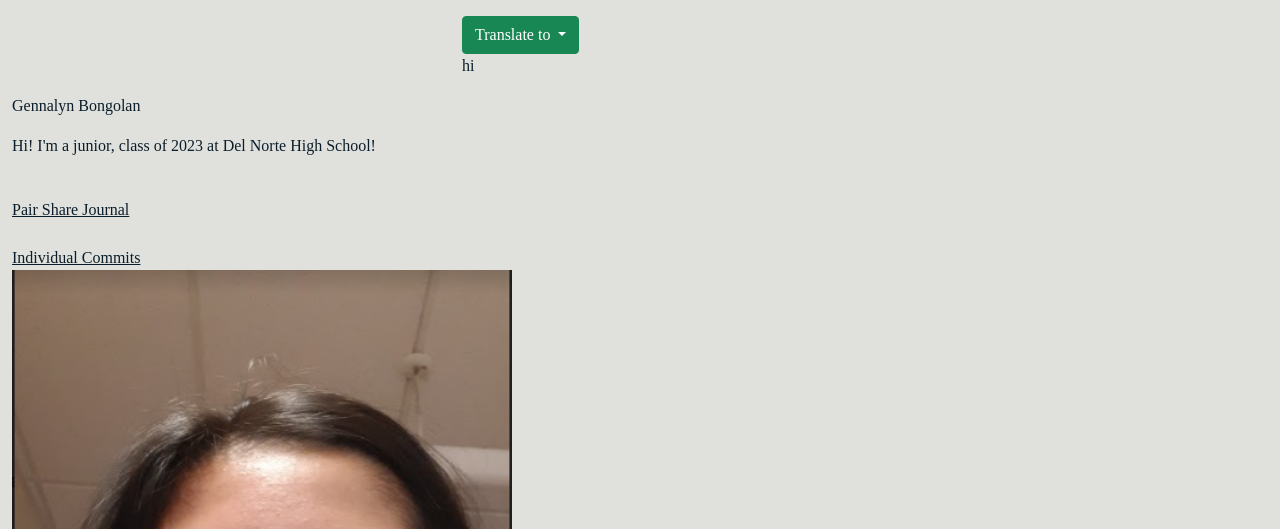
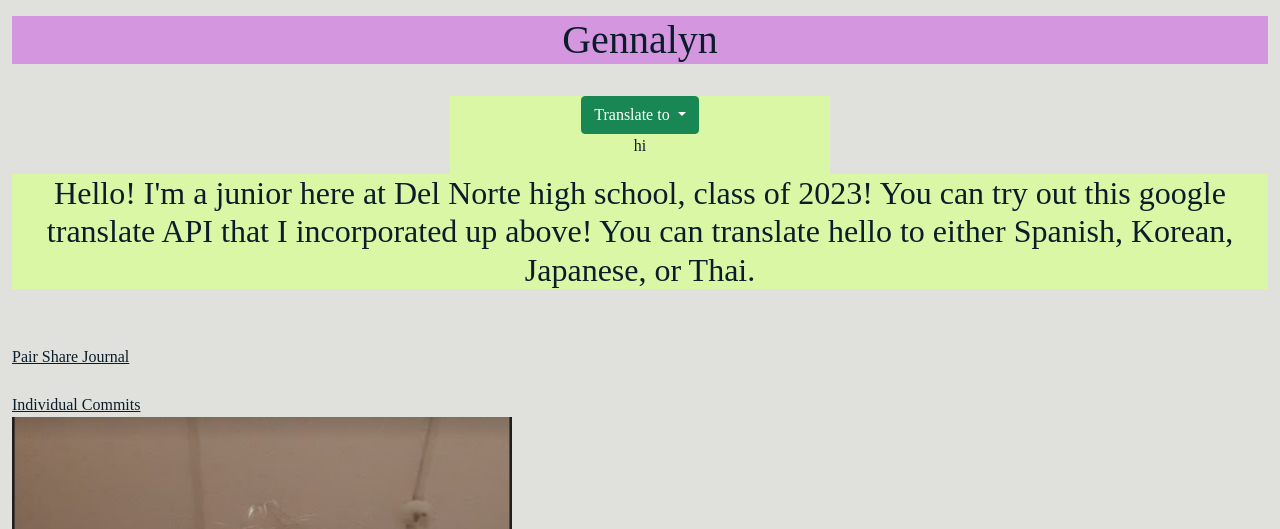
Before and after one commit to sanvi1855544/p3-avatar, a Flask app: page /Gennalyn/ in a window 1280 px wide. Shown: the part 56-585 px from the top of the page. Run offline with Flask 2, Linux system fonts and the light colour scheme; some libraries are stand-ins or nearby versions.

Commit message:
gennalyn CSS customizations

```diff
--- a/templates/Gennalyn.html
+++ b/templates/Gennalyn.html
@@ -7,6 +7,15 @@
 {% endblock %}
 
 {% block content %}
+
+    <style>
+        .forecast {
+            font-family: 'Roboto Mono', 'Consolas', 'Menlo', monospace;
+            font-size: 20px;
+        }
+    </style>
+
+    <h1 style="background-color:#D596E0;text-align:center">Gennalyn</h1><br>
 
     <head>
         <title>Web Form With Language Translation</title>
@@ -72,13 +81,18 @@
             }
         </script>
     </head>
+
+
     <body>
+
     <div class="container">
         <div class="row">
             <div class="col-sm">
 
             </div>
-            <div class="col-sm">
+
+
+            <div class="col-sm" style="background-color:#DAF7A6 ;text-align:center">
                 <div class="btn-group dropright translate">
                     <button id="langSel" type="button" class="btn btn-success dropdown-toggle" data-toggle="dropdown" aria-haspopup="true" aria-expanded="false">
                         Translate to
@@ -86,6 +100,9 @@
                     <div class="dropdown-menu translate-option">
                         <a class="dropdown-item" href="#" tolang="en">English (default)</a>
                         <a class="dropdown-item" href="#" tolang="ja">Japanese</a>
+                        <a class="dropdown-item" href="#" tolang="es">Spanish</a>
+                        <a class="dropdown-item" href="#" tolang="ko">Korean</a>
+                        <a class="dropdown-item" href="#" tolang="th">Thai</a>
 
                     </div>
                 </div>
@@ -106,8 +123,16 @@
 
 
 
-    <p>Gennalyn Bongolan</p>
-    <p>Hi! I'm a junior, class of 2023 at Del Norte High School! </p>
+    <style>
+        .forecast {
+            font-family: 'Roboto Mono', 'Consolas', 'Menlo', monospace;
+            font-size: 20px;
+        }
+    </style>
+
+    <h2 style="background-color:#DAF7A6 ;text-align:center">Hello! I'm a junior here at Del Norte high school, class of
+        2023! You can try out this google translate API that I incorporated up above! You can translate hello to either
+        Spanish, Korean, Japanese, or Thai. </h2><br>
 
 
 
```
